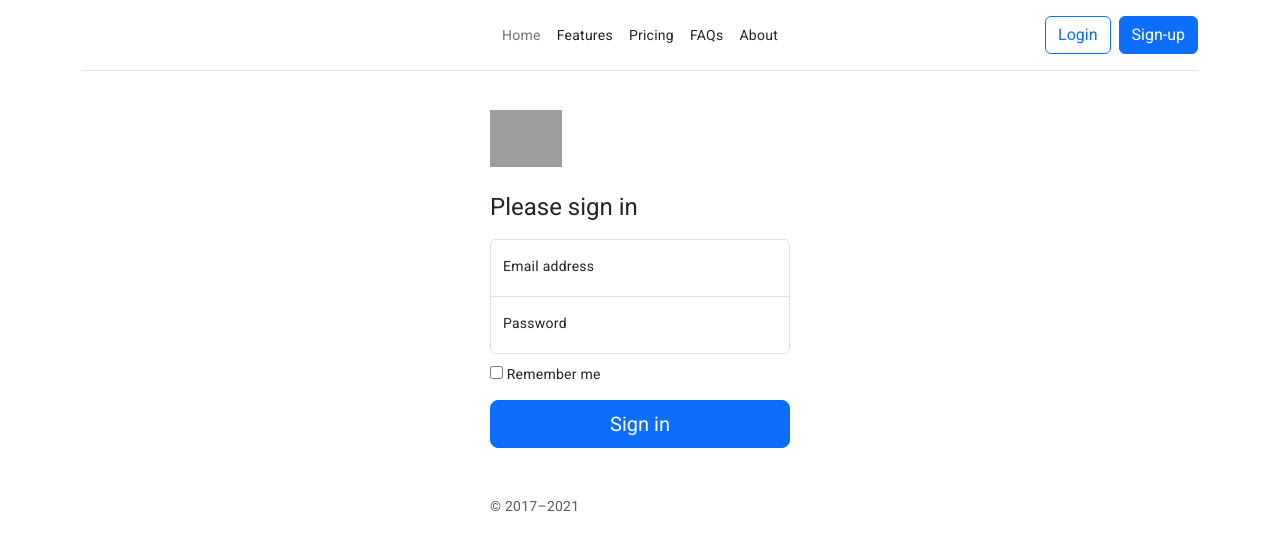
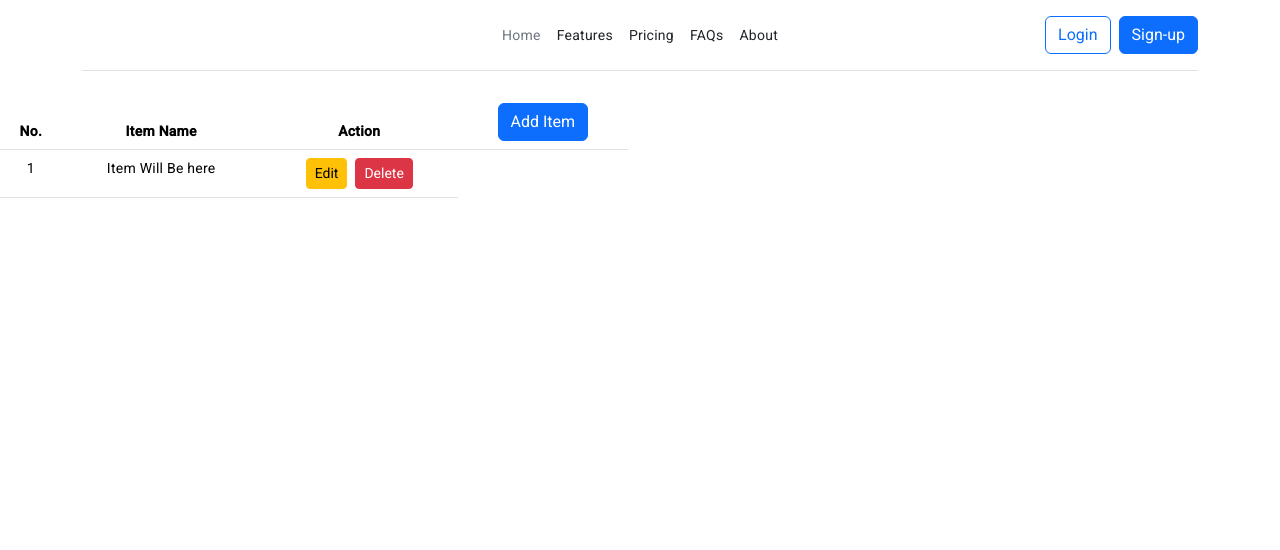
Before and after one commit to sharondevbd/RestaurentUI, an Angular app: page / in a window 1280 px wide. Shown: the top 550 px of the page. Built offline with nearby package versions, Linux system fonts and the light colour scheme; grey boxes are pictures that could not be loaded.

Commit message:
Modal Loaded

```diff
--- /dev/null
+++ b/src/app/Components/add-items/add-items.component.html
@@ -0,0 +1,7 @@
+<h4 class="display-4">Raw Items</h4>
+<hr>
+<form #form="ngForm" autocomplete="off">
+    <div class="form-group">
+        <label>Raw Material Item</label>
+    </div>
+</form>
--- /dev/null
+++ b/src/app/Components/add-items/add-items.component.ts
@@ -0,0 +1,29 @@
+import { Component, Inject, OnInit } from '@angular/core';
+import { FormBuilder, FormsModule } from '@angular/forms';
+import { MAT_DIALOG_DATA, MatDialogRef } from '@angular/material/dialog';
+import { Items } from '../../models/items.model';
+import { MatAutocompleteModule } from '@angular/material/autocomplete';
+import { ItemsService } from '../../services/items.service';
+import { MatFormFieldModule } from '@angular/material/form-field';
+
+
+@Component({
+  selector: 'app-add-items',
+  standalone: true,
+  imports: [FormsModule,MatAutocompleteModule, MatFormFieldModule],
+  templateUrl: './add-items.component.html',
+  styleUrl: './add-items.component.css'
+})
+export class AddItemsComponent implements OnInit {
+
+  constructor(
+    @Inject(MAT_DIALOG_DATA) public data: any,
+    public dialogRef:MatDialogRef<AddItemsComponent>,
+    private formBuilder: FormBuilder,
+    private service: ItemsService,
+  ){}
+
+  ngOnInit(): void {
+    formData:Items;
+  }
+}
--- /dev/null
+++ b/src/app/Components/items/items.component.html
@@ -0,0 +1,45 @@
+<div class="row">
+
+    <div class="col-md-6 text-center">
+        <table class="table text-center" id="table">
+            <thead>
+              <tr>
+                <th>No.</th>
+                <th>Item Name</th>
+                <th>Action</th>
+                <th>
+                  <button
+                    type="button"
+                    class="btn btn-primary"
+                    (click)="addOrEditItems(null,null)">
+                    Add Item
+                  </button>
+                </th>
+              </tr>
+            </thead>
+            <tbody>
+              @for(item of itemList; track item.id; let index =
+              $index){
+              <tr>
+                <td>{{ index+1 }}</td>
+                <td>{{ item.name }}</td>
+                <td>
+                  <button
+                    type="button"
+                    class="btn btn-warning btn-sm"
+                    (click)="addOrEditItems(index,item.id)">
+                    Edit
+                  </button>
+                  <button
+                    type="button"
+                    class="btn btn-danger btn-sm ms-2"
+                    (click)="removeItems(index)">
+                    Delete
+                  </button>
+                </td>
+              </tr>
+              }
+            </tbody>
+          </table>
+    </div>
+</div>
--- /dev/null
+++ b/src/app/Components/items/items.component.ts
@@ -0,0 +1,51 @@
+import { Component } from '@angular/core';
+import { Items } from '../../models/items.model';
+import { ItemsService } from '../../services/items.service';
+import {
+  MatDialog,
+  MatDialogConfig,
+  MatDialogModule,
+} from '@angular/material/dialog';
+import { FormsModule, ReactiveFormsModule } from '@angular/forms';
+import { RouterLink } from '@angular/router';
+import { AddItemsComponent } from '../add-items/add-items.component';
+import { DialogConfig } from '@angular/cdk/dialog';
+@Component({
+  selector: 'app-items',
+  standalone: true,
+  imports: [MatDialogModule, FormsModule],
+  templateUrl: './items.component.html',
+  styleUrl: './items.component.css'
+
+})
+export class ItemsComponent {
+
+  constructor(private service:ItemsService,
+    private dialog:MatDialog,
+  ){
+
+  }
+
+  item:Items[]=[];
+  itemList:any=[
+    {"id":0, "name":"Item Will Be here"},
+  ];
+  // itemList:any=[];
+  addOrEditItems(itemIndex: any, id:any) {
+    const dialogConfig = new MatDialogConfig();
+    dialogConfig.autoFocus = true;
+    dialogConfig.disableClose = true;
+    dialogConfig.width="50%";
+    dialogConfig.data = {itemIndex, id}
+    this.dialog.open(AddItemsComponent, dialogConfig)
+    .afterClosed()
+    // let orderId = this.orderForm.value.orderId;
+    //   .subscribe({
+    //     next: (res) => this.updateGrandTotal(),
+    //   });
+  }
+  removeItems(id: any) {
+    console.log(id);
+    this.itemList.splice(id, 1);
+  }
+}
--- a/src/app/app.component.html
+++ b/src/app/app.component.html
@@ -72,5 +72,6 @@
     </ul>
   </div>
 </div> -->
-
+<div class="w-full px-36 py-8">
 <router-outlet></router-outlet>
+</div>
--- a/src/app/app.config.ts
+++ b/src/app/app.config.ts
@@ -4,7 +4,8 @@ import { provideRouter } from '@angular/router';
 import { routes } from './app.routes';
 import { provideClientHydration } from '@angular/platform-browser';
 import { provideAnimationsAsync } from '@angular/platform-browser/animations/async';
+import { HttpClient, provideHttpClient, withFetch } from '@angular/common/http';
 
 export const appConfig: ApplicationConfig = {
-  providers: [provideRouter(routes), provideClientHydration(), provideAnimationsAsync()]
+  providers: [provideRouter(routes), provideClientHydration(), provideAnimationsAsync(),provideHttpClient()]
 };
--- /dev/null
+++ b/src/app/models/items.model.ts
@@ -0,0 +1,4 @@
+export class Items {
+    ItemId:number=0;
+    Name:string="";
+}
--- /dev/null
+++ b/src/app/services/items.service.ts
@@ -0,0 +1,17 @@
+import { HttpClient } from '@angular/common/http';
+import { Injectable } from '@angular/core';
+import { Items } from '../models/items.model';
+
+@Injectable({
+  providedIn: 'root'
+})
+export class ItemsService {
+  getAutocompleteData() {
+    throw new Error('Method not implemented.');
+  }
+  postNewData(selectedOption: string) {
+    throw new Error('Method not implemented.');
+  }
+
+  constructor(private http:HttpClient) { }
+}
--- a/src/index.html
+++ b/src/index.html
@@ -8,6 +8,7 @@
   <link rel="icon" type="image/x-icon" href="favicon.ico">
   <link href="https://fonts.googleapis.com/css2?family=Roboto:wght@300;400;500&display=swap" rel="stylesheet">
   <link href="https://fonts.googleapis.com/icon?family=Material+Icons" rel="stylesheet">
+  <link rel="stylesheet" href="https://cdnjs.cloudflare.com/ajax/libs/font-awesome/6.5.2/css/fontawesome.min.css" integrity="sha512-UuQ/zJlbMVAw/UU8vVBhnI4op+/tFOpQZVT+FormmIEhRSCnJWyHiBbEVgM4Uztsht41f3FzVWgLuwzUqOObKw==" crossorigin="anonymous" referrerpolicy="no-referrer" />
 </head>
 <body class="mat-typography">
   <app-root></app-root>
```
Also changed, not shown: src/app/app.routes.ts (+5 -2 lines), src/app/Components/add-items/add-items.component.css (added), src/app/Components/items/items.component.css (added).
